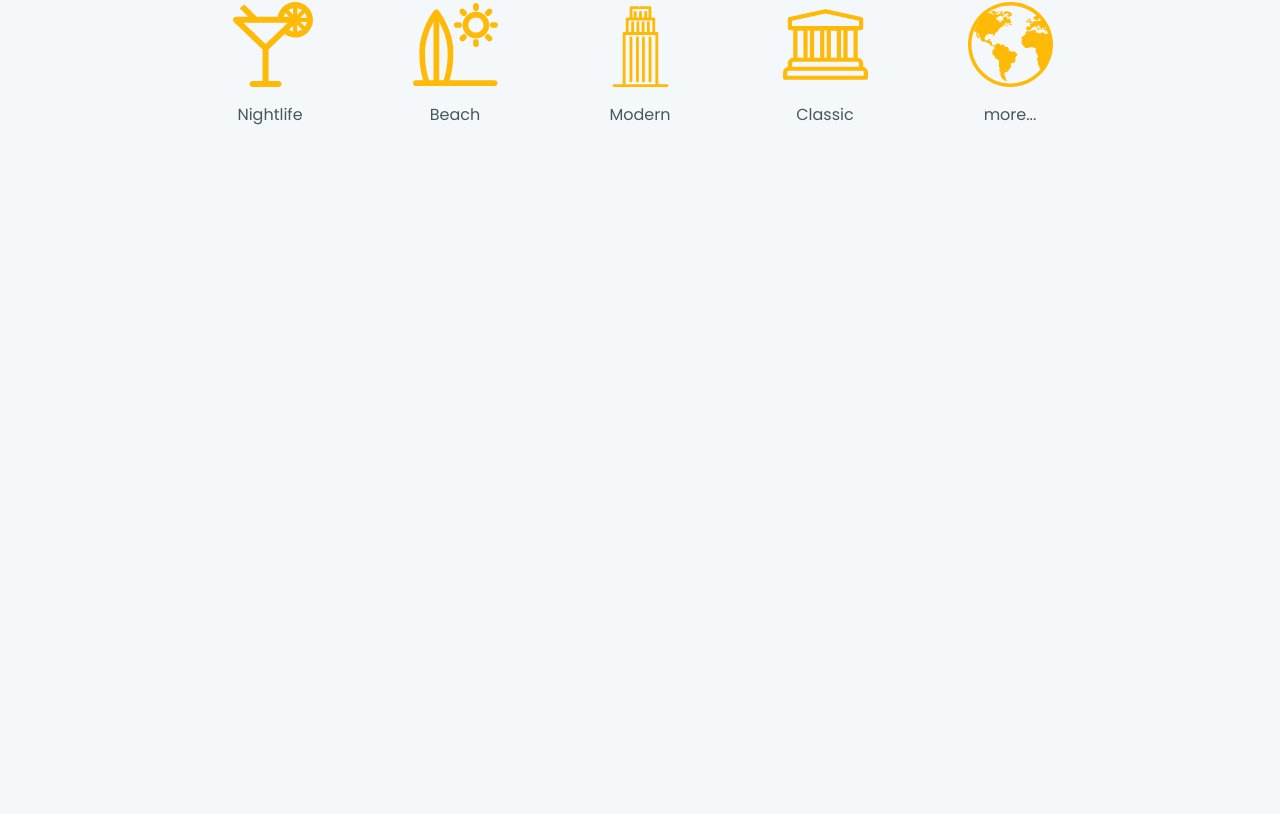
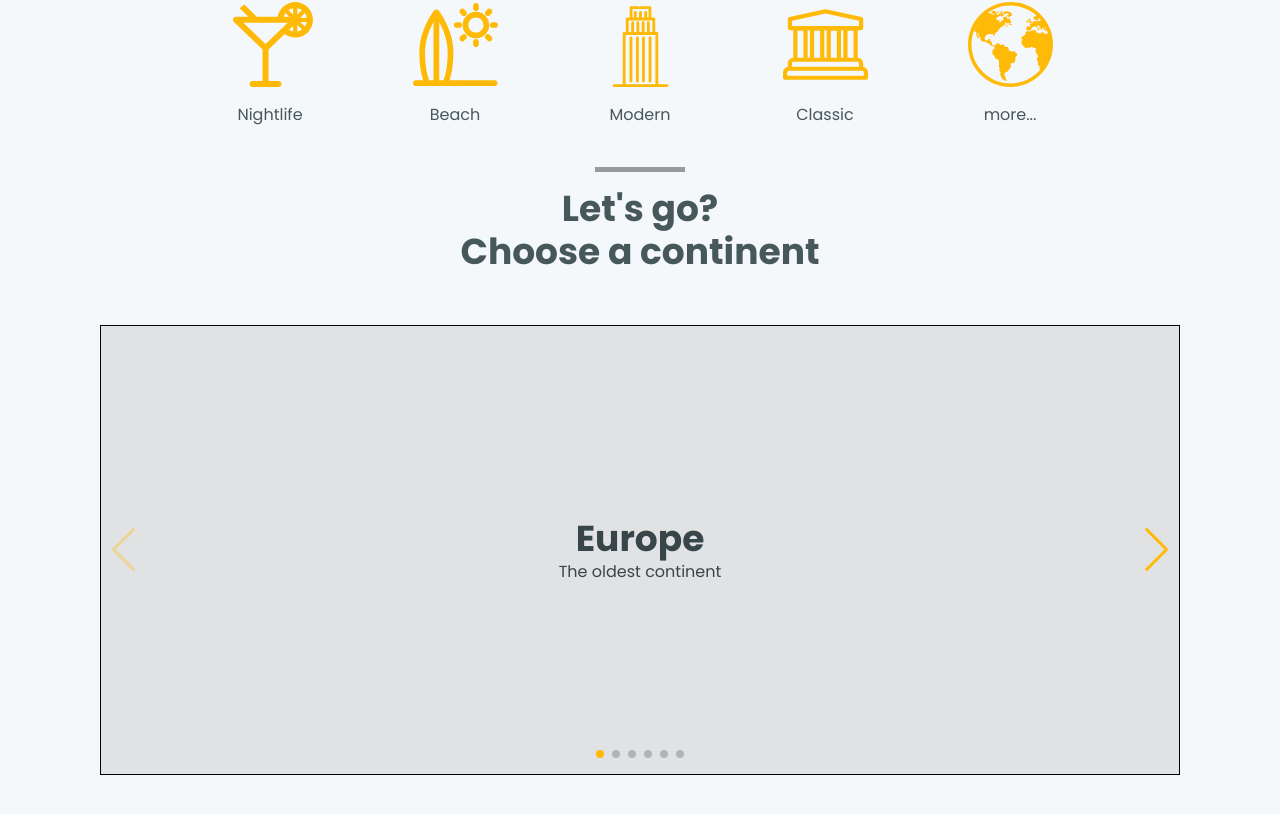
Before and after one commit to Thiago-spart/world-trip-lp, a Next.js app: page / in a window 1280 px wide. Shown: the part 478-1292 px from the top of the page. Before the commit the page ends 800 px from the top, so only its background shows below. Built offline with nearby package versions, Linux system fonts and the light colour scheme.

Commit message:
Add slider section

```diff
--- a/package.json
+++ b/package.json
@@ -18,7 +18,8 @@
     "next": "12.0.10",
     "react": "17.0.2",
     "react-dom": "17.0.2",
-    "react-icons": "^4.3.1"
+    "react-icons": "^4.3.1",
+    "swiper": "^8.0.6"
   },
   "devDependencies": {
     "@types/node": "17.0.17",
--- /dev/null
+++ b/src/components/SliderSection/Slider/index.tsx
@@ -0,0 +1,136 @@
+import { Swiper, SwiperSlide } from "swiper/react";
+import {
+  Navigation,
+  Pagination,
+  Mousewheel,
+  Keyboard,
+  Controller,
+  Autoplay,
+} from "swiper";
+import { Flex, Heading, Text } from "@chakra-ui/react";
+import { NextLink } from "../../NextLink";
+
+export const Slider = () => {
+  return (
+    <Flex align="center" justify="center" w="100%" h="450px">
+      <Swiper
+        cssMode
+        navigation
+        pagination
+        mousewheel
+        keyboard
+        modules={[
+          Navigation,
+          Pagination,
+          Mousewheel,
+          Keyboard,
+          Controller,
+          Autoplay,
+        ]}
+      >
+        <SwiperSlide>
+          <NextLink href="/countries/europe">
+            <Flex
+              align="center"
+              justify="center"
+              direction="column"
+              w="100%"
+              h="450px"
+              bg="rgba(255, 255, 255, 0.50)"
+              border="1px solid black"
+              filter="brightness(0.8)"
+            >
+              <Heading>Europe</Heading>
+              <Text>The oldest continent</Text>
+            </Flex>
+          </NextLink>
+        </SwiperSlide>
+        <SwiperSlide>
+          <NextLink href="#">
+            <Flex
+              align="center"
+              justify="center"
+              direction="column"
+              w="100%"
+              h="450px"
+              bg="rgba(255, 255, 255, 0.50)"
+              border="1px solid black"
+              filter="brightness(0.8)"
+            >
+              <Heading>Oceania</Heading>
+              <Text>Description...</Text>
+            </Flex>
+          </NextLink>
+        </SwiperSlide>
+        <SwiperSlide>
+          <NextLink href="#">
+            <Flex
+              align="center"
+              justify="center"
+              direction="column"
+              w="100%"
+              h="450px"
+              bg="rgba(255, 255, 255, 0.50)"
+              border="1px solid black"
+              filter="brightness(0.8)"
+            >
+              <Heading>North America</Heading>
+              <Text>Description...</Text>
+            </Flex>
+          </NextLink>
+        </SwiperSlide>
+        <SwiperSlide>
+          <NextLink href="#">
+            <Flex
+              align="center"
+              justify="center"
+              direction="column"
+              w="100%"
+              h="450px"
+              bg="rgba(255, 255, 255, 0.50)"
+              border="1px solid black"
+              filter="brightness(0.8)"
+            >
+              <Heading>South America</Heading>
+              <Text>Description...</Text>
+            </Flex>
+          </NextLink>
+        </SwiperSlide>
+        <SwiperSlide>
+          <NextLink href="#">
+            <Flex
+              align="center"
+              justify="center"
+              direction="column"
+              w="100%"
+              h="450px"
+              bg="rgba(255, 255, 255, 0.50)"
+              border="1px solid black"
+              filter="brightness(0.8)"
+            >
+              <Heading>Africa</Heading>
+              <Text>Description...</Text>
+            </Flex>
+          </NextLink>
+        </SwiperSlide>
+        <SwiperSlide>
+          <NextLink href="#">
+            <Flex
+              align="center"
+              justify="center"
+              direction="column"
+              w="100%"
+              h="450px"
+              bg="rgba(255, 255, 255, 0.50)"
+              border="1px solid black"
+              filter="brightness(0.8)"
+            >
+              <Heading>Asia</Heading>
+              <Text>Description...</Text>
+            </Flex>
+          </NextLink>
+        </SwiperSlide>
+      </Swiper>
+    </Flex>
+  );
+};
--- /dev/null
+++ b/src/components/SliderSection/index.tsx
@@ -0,0 +1,36 @@
+import { Flex, Heading } from "@chakra-ui/react";
+import { Slider } from "./Slider";
+
+export const SliderSection = () => {
+  return (
+    <Flex
+      justify="center"
+      align="center"
+      direction="column"
+      gap={["6", "8"]}
+      py={["36px", null, "40px"]}
+      px={["50px", null, "100px"]}
+    >
+      <Flex
+        align="center"
+        justify="center"
+        direction="column"
+        position="relative"
+        py="5"
+        _after={{
+          content: "''",
+          position: "absolute",
+          bg: "gray.300",
+          top: 0,
+          h: "5px",
+          w: "90px",
+        }}
+      >
+        <Heading as="h3">Let&apos;s go?</Heading>
+        <Heading as="h4">Choose a continent</Heading>
+      </Flex>
+
+      <Slider />
+    </Flex>
+  );
+};
--- a/src/pages/_app.tsx
+++ b/src/pages/_app.tsx
@@ -1,6 +1,10 @@
 import { ChakraProvider } from "@chakra-ui/react";
 import type { AppProps } from "next/app";
 import { theme } from "../styles/theme";
+import "swiper/css";
+import "swiper/css/navigation";
+import "swiper/css/pagination";
+import "../styles/styles.css";
 
 function MyApp({ Component, pageProps }: AppProps) {
   return (
--- a/src/pages/index.tsx
+++ b/src/pages/index.tsx
@@ -4,6 +4,7 @@ import { BannerSection } from "../components/BannerSection";
 import { Categories } from "../components/Categories";
 import { Header } from "../components/Header";
 import { HeadTitle } from "../components/HeadTitle";
+import { SliderSection } from "../components/SliderSection";
 
 const Home: NextPage = () => {
   return (
@@ -13,6 +14,7 @@ const Home: NextPage = () => {
         <Header />
         <BannerSection />
         <Categories />
+        <SliderSection />
       </Flex>
     </>
   );
--- /dev/null
+++ b/src/styles/styles.css
@@ -0,0 +1,10 @@
+.swiper-button-next,
+.swiper-button-prev {
+  color: #ffba08 !important;
+  fill: #ffba08 !important;
+  stroke: #ffba08 !important;
+}
+
+.swiper-pagination-bullet-active {
+  background-color: #ffba08 !important;
+}
```
